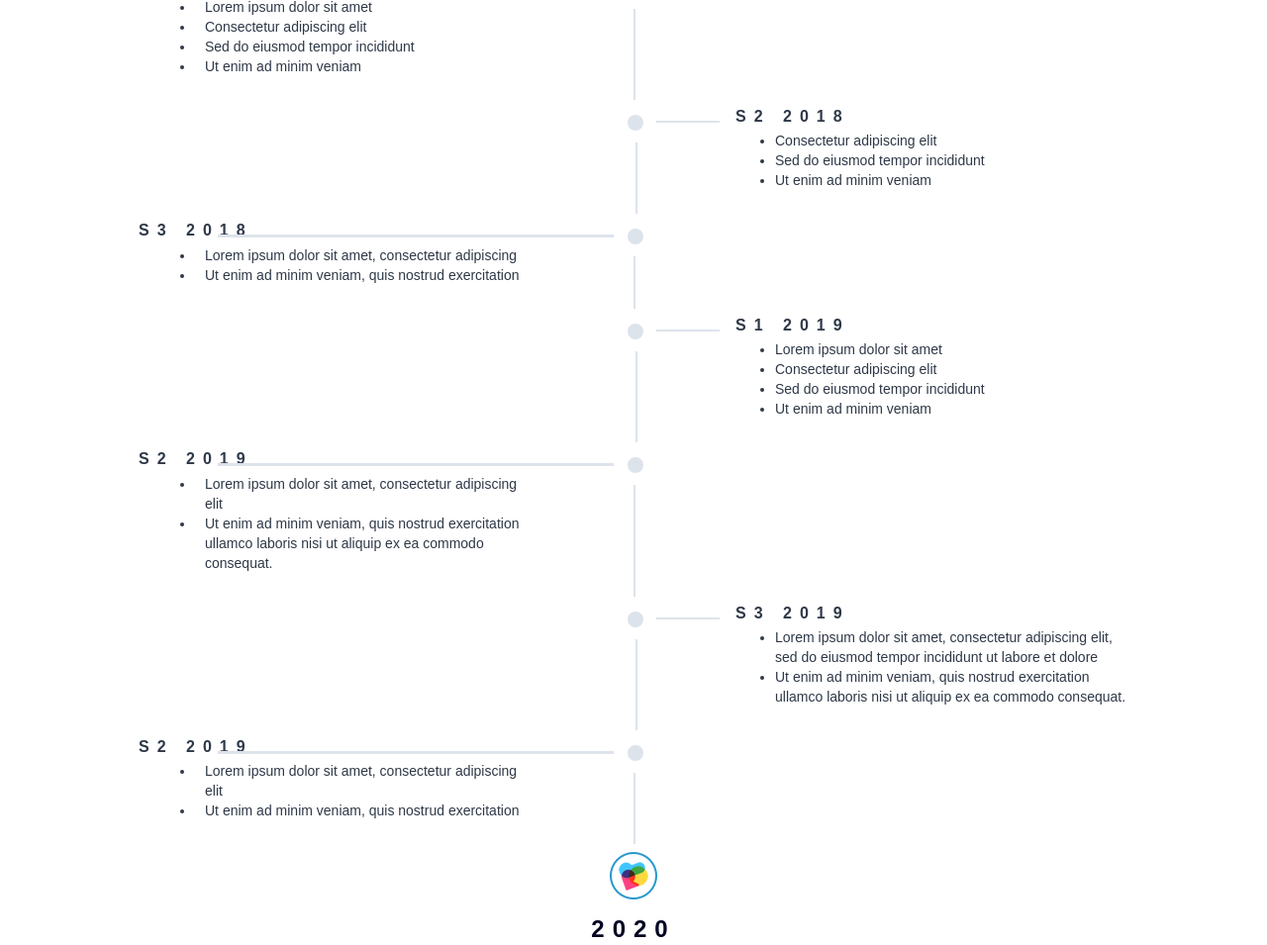
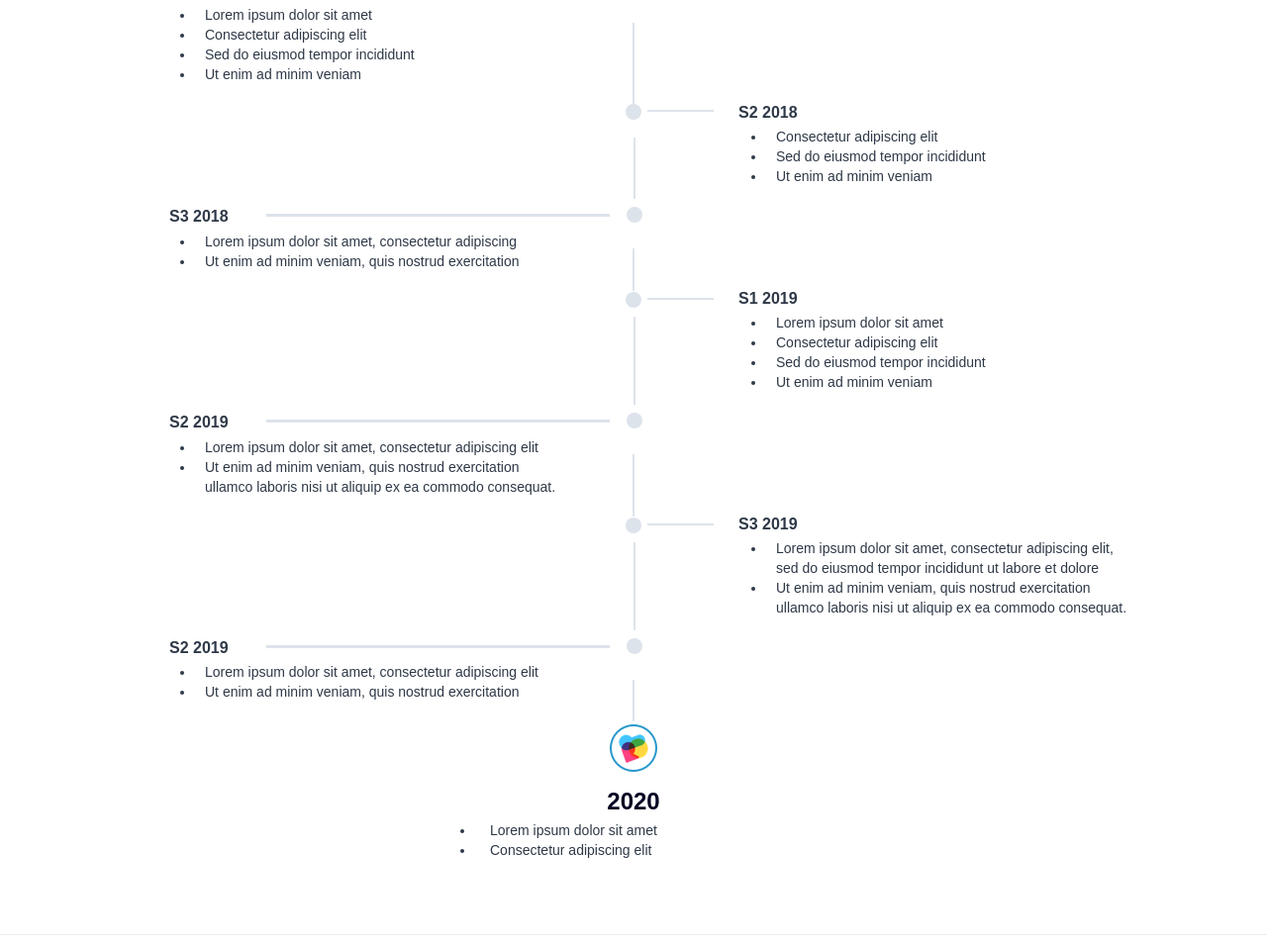
Before and after one commit to IanaOrlova/test, a website: page index.html in a window 1280 px wide. Shown: the part 1263-2218 px from the top of the page at 99% size. Drawn offline with nearby package versions, Linux system fonts and the light colour scheme.

Commit message:
PixelPerfect done

```diff
--- a/index.html
+++ b/index.html
@@ -37,7 +37,8 @@
         <div class="banner-content__parallelogram-absolute">
         </div>
     </div>
-    <div class="data">
+    <div class="data"></div>
+    <div class="data__text">
         <p>Title Block</p>
         <div class="data__container">
             <div class="data__container-days">
@@ -141,16 +142,18 @@
 </section>
 
 <section class="block-list">
+    <div class="block-list__text">
     <p>ROADMAP</p>
-    <div class="block-list__text_absolute">
-        <h3>Party Jokes Startling But Unnecessary</h3>
-    </div>
-    <div class="block-list__parallelogram_absolute">
+        <div class="block-list__text_absolute">
+            <h3>Party Jokes Startling But Unnecessary</h3>
+        </div>
+        <div class="block-list__parallelogram_absolute">
+        </div>
     </div>
     <div class="block-list__container">
         <div class="timeline">
-            <div class="container left">
-                <div class="content left_line">
+            <div class="container left first_dot">
+                <div class="content left_line first">
                     <p>S1 2018</p>
                     <ul>
                         <li>  Lorem ipsum dolor sit amet</li>
@@ -160,8 +163,8 @@
                     </ul>
                 </div>
             </div>
-            <div class="container right">
-                <div class="content right_line">
+            <div class="container right second_dot">
+                <div class="content right_line second">
                     <p>S2 2018</p>
                     <ul>
                         <li>Consectetur adipiscing elit</li>
@@ -171,7 +174,7 @@
                 </div>
             </div>
             <div class="container left">
-                <div class="content left_line">
+                <div class="content left_line third">
                     <p>S3 2018</p>
                     <ul>
                         <li>Lorem ipsum dolor sit amet, consectetur adipiscing</li>
@@ -181,7 +184,7 @@
                 </div>
             </div>
             <div class="container right">
-                <div class="content right_line">
+                <div class="content right_line fourth">
                     <p>S1 2019</p>
                     <ul>
                         <li> Lorem ipsum dolor sit amet</li>
@@ -192,7 +195,7 @@
                 </div>
             </div>
             <div class="container left">
-                <div class="content left_line">
+                <div class="content left_line fifth">
                     <p>S2 2019</p>
                     <ul>
                         <li>Lorem ipsum dolor sit amet, consectetur adipiscing elit</li>
@@ -202,7 +205,7 @@
                 </div>
             </div>
             <div class="container right">
-                <div class="content right_line">
+                <div class="content right_line sixth">
                     <p>S3 2019</p>
                     <ul>
                         <li>Lorem ipsum dolor sit amet, consectetur adipiscing elit,
@@ -214,7 +217,7 @@
                 </div>
             </div>
             <div class="container left">
-                <div class="content left_line">
+                <div class="content left_line seventh">
                     <p>S2 2019</p>
                     <ul>
                         <li>Lorem ipsum dolor sit amet, consectetur adipiscing elit</li>
@@ -224,10 +227,7 @@
             </div>
             <div class="container center ">
                 <div class="content center_line">
-
-
                         <img src="img/logp_light.png" />
-
                     <p>2020</p>
                     <ul>
                         <li> Lorem ipsum dolor sit amet</li>
--- a/sass/main.scss
+++ b/sass/main.scss
@@ -36,7 +36,7 @@ img{
   max-width: 100%;
   display: block;
 }
-
+/********************************навигация************************************************/
 
 .nav{
   display: flex;
@@ -74,6 +74,7 @@ img{
     padding: 22px 33px 18px 34px;
   }
 }
+/******************************************фон первой страницы************************************/
 .banner {
   .banner-img {
     background: url("../img/bg.jpg") no-repeat center;
@@ -120,16 +121,25 @@ img{
       }
     }
   }
+  /************************************голубой блок с отсчетом времени***************************************/
   .data {
+    position: absolute;
+    right: 0;
+    top: 435px;
+    padding-left: 169px;
+    padding-right: 123px;
+    border-bottom: 209px solid #2998cc;
+    border-left: 192px solid transparent;
+    border-right: 141px solid #2998cc;
+  }
+  .data__text {
+    position: absolute;
+    right: 124px;
+    top: 435px;
+
     font-family: Brown, sans-serif;
     font-weight: 700;
-    position: absolute;
-    right: 0;
-    top:435px;
-    background: #2998cc;
     color: white;
-    padding-left: 169px;
-    padding-right: 123px;
     p {
       font-size: 24px;
       text-transform: uppercase;
@@ -151,25 +161,27 @@ img{
       }
       .data__container-hours p {
         color: #d4eaf5;
-        padding-left: 39px;
+        padding-left: 43px;
       }
       .data__container-minutes p {
         color: #a9d6eb;
-        padding-left: 39px;
+        padding-left: 43px;
       }
       .data__container-seconds p {
         color: #7fc1e0;
-        padding-left: 39px;
+        padding-left: 43px;
       }
     }
   }
+/*************************************голубой элемент в верхнем левом углу*******************/
   .element_blue{
     position: absolute;
     top: 0;
-    background:rgba(41, 152, 204, 0.78);
-    height: 148px;
-    width: 116px;
     border-right: 50px solid transparent;
+    height: 0; width: 40px;
+    border-top: 142px solid rgba(41, 152, 204, 0.78);
+    border-right: 96px solid transparent;
+    border-left: 21px solid rgba(41, 152, 204, 0.78);
   }
 }
 
@@ -178,17 +190,23 @@ img{
 .block-reviews{
   margin-top: 20px;
   display: block;
+  .single-item{
+    //max-width: 30%;
+    //max-height: 363px;
+  }
   .block-reviews__slider{
     position: relative;
+    max-width: 91%;
+    padding-top: 29px;
     img{
       width: 100%;
     }
   }
   .block-reviews__slider__content{
     position: absolute;
-    top: 65px;
-    left: 21%;
-    right: 15%;
+    top: 98px;
+    left: 17.2%;
+    //right: 15%;
     color: white;
   }
   .block-reviews__slider__content__container.element1{
@@ -196,8 +214,8 @@ img{
     justify-content: center;
     max-width: 722px;
     .block-reviews__slider__content__text{
-      max-width: 533px;
-      padding-left: 46px;
+      max-width: 560px;
+      padding-left: 52px;
       p{
         font-family: Cera, sans-serif;
         color:  white;
@@ -210,7 +228,7 @@ img{
   }
   .block-reviews__slider__content__container.element2 {
     display: flex;
-    padding-top: 52px;
+    padding-top: 41px;
     .block-reviews__slider__content__text {
       max-width: 151px;
       padding-left: 23px;
@@ -230,16 +248,6 @@ img{
         max-width: 72px;
       }
   }
-  .block-reviews__element{
-    position: absolute;
-    max-width: 28%;
-    top: 0;
-    right: 0;
-    img{
-      display: block;
-      width: 100%;
-    }
-  }
 }
 /********************************************список*********************************/
 
@@ -248,20 +256,30 @@ img{
   text-align: center;
   position: relative;
   border-bottom: 1px solid #ebedf1;
+  padding-top: 10px;
+
+  .block-list__text{
+    position: relative;
+    max-width: 760px;
+    margin: 0 auto;
+  }
+
     p {
       color: #f2f3f5;
       font-size: 144px;
       font-weight: 700;
-    letter-spacing: 8px;
+      letter-spacing: 4px;
     }
+
     .block-list__text_absolute {
       position: absolute;
       z-index: 2;
       margin: 0 auto;
-    top: 56px;
+      top: 50px;
       left: 0;
       right: 0;
       max-width: 516px;
+
       h3 {
         color: #000221;
         font-size: 32px;
@@ -270,45 +288,128 @@ img{
         text-transform: uppercase;
       }
     }
+
     .block-list__parallelogram_absolute {
       position: absolute;
-    top: 57px;
-    left: 416px;
+      top: 50px;
+      left: 115px;
       z-index: 1;
       width: 86px;
       height: 40px;
       background-color: #2998cc;
-    transform: skewX(130deg);
+      transform: skewX(139deg);
     }
+
   .block-list__container {
-    padding: 0 0 67px;
+    padding: 0 0 63px;
     max-width: 1000px;
-    margin: -6px auto 0 ;
+    margin: 0 auto 0 ;
+    .container {
+      position: relative;
+      background-color: inherit;
+      width: 50%;
+      .content {
+        padding-bottom: 12px;
+        position: relative;
+        max-width: 423px;
+        p {
+          font-family: Brown, sans-serif;
+          color: #2e3847;
+          font-size: 16px;
+          font-weight: 700;
+          text-align: left;
+          padding-bottom: 5px;
+          letter-spacing: 0;
         }
+        li {
+          font-family: Cera, sans-serif;
+          color: #2e3847;
+          font-size: 14px;
+          font-weight: 400;
+          text-align: left;
+          line-height: 20px;
+        }
+      }
+      .first{
+        padding: 0 0 20px;
+      }
+      .fourth{
+        padding-top: 7px;
+      }
+      .sixth{
+        padding-top: 7px;
+      }
+    }
+    .content.center_line {
+
+      li{
+        padding-left: 15px;
+      }
+      img {
+        margin: 0 196px 0 176px;
+      }
+      p {
+        text-align: center;
+        color: #000221;
+        font-size: 24px;
+        padding-right: 23px;
+        padding-top: 16px;
+      }
+    }
+    .left_line ul{
+      padding-left: 57px;
+      li{
+        padding-left: 10px;
+      }
+    }
+    .left_line{
+      p{
+        padding-top: 10px;
+        padding-left: 31px;
+      }
+    }
+    .right_line {
+      li{
+        padding-left: 10px;
+      }
+      p{
+        padding-left: 12px;
+      }
+    }
+    }
+    .left {
+      left: 0;
+    }
+
+    .right {
+      left: 51%;
+      padding-left: 84px;
+
+    }
+    .center {
+      left: 30%;
+      padding-top: 11px;
+    }
+  }
+
+  /************************таймлайн********************************/
+
+
   .timeline {
     position: relative;
-    max-width: 1200px;
     margin: 0 auto;
   }
-  /* The actual timeline (the vertical ruler) */
+
   .right > .content::before {
     content: '';
     position: absolute;
     width: 2px;
     background-color: #dde3eb;
-    top: 51px;
-    bottom: -8px;
-    right: 125%;
+    top: 34px;
+    bottom: -1px;
+    right: 122%;
   }
-  .right_line p::before {
-    content: '';
-    position: absolute;
-    top: 29px;
-    left: -80px;
-    width: 16%;
-    height: 2px;
-    background-color: #dde3eb;
-  }
+
   .left > .content::after {
     content: '';
     position: absolute;
@@ -316,50 +417,64 @@ img{
     background-color: #dde3eb;
     top: 51px;
     bottom: -8px;
-    left: 125%;
+    left: 118%;
   }
+
+/******************************линия после даты********************************/
+
+  .right_line p::before {
+    content: '';
+    position: absolute;
+    top: 15px;
+    left: -80px;
+    width: 16%;
+    height: 2px;
+    background-color: #dde3eb;
+  }
+
+  .second.right_line p::before{
+    top: 6px;
+  }
+
   .left_line p::after {
     content: '';
     position: absolute;
-    top: 29px;
-    left: 80px;
-    width: 100%;
+    top: 16px;
+    left: 129px;
+    width: 82%;
     height: 3px;
     background-color: #dde3eb;
   }
-  /* Container around content */
-  .container {
-    position: relative;
-    background-color: inherit;
-    width: 50%;
-    .center_line {
-      img {
-        margin: 0 196px 0 156px;
-      }
-      .content__img {
-        display: inline;
-        margin: 0 auto;
-        text-align: center;
-      }
-      p {
-        text-align: center;
-        font-family: Brown, sans-serif;
-        color: #000221;
-        font-size: 24px;
-        font-weight: 700;
-        padding-right: 40px;
-        padding-top: 16px;
-      }
-    }
+
+  .first.left_line p:after{
+    top: 17px;
   }
 
-  /* The circles on the timeline */
+  /********************************************** круги на тайм линии ***********************/
+
   .left::after {
     @include circle;
+    right: -9px;
+    top: 9px;
   }
+
   .right::after {
     @include circle;
+    left: -18px;
+    top: 9px;
   }
+
+  .first_dot::after{
+    right: -9px;
+    top: 10px;
+  }
+
+  .second_dot::after{
+    top: 0;
+  }
+
+/****************************************************ховер***********************************/
+
   .left:hover:after {
     background-color: #2998cc;
   }
@@ -384,58 +499,17 @@ img{
     p {
       color: #2998cc;
     }
-
   }
 
-  /* Place the container to the left */
-  .left {
-    left: 0;
-  }
 
-  /* Place the container to the right */
-  .right {
-    left: 50%;
-    padding-left: 103px;
-  }
-  .center {
-    left: 32%;
-  }
 
-  /* Fix the circle for containers on the right side */
-  .right::after {
-    left: -6px;
-  }
+  ///* Fix the circle for containers on the right side */
+  //.right::after {
+  //  left: -18px;
+  //}
 
   /* The actual content */
-  .content {
-    padding: 16px 0 ;
-    position: relative;
-    max-width: 400px;
 
-    p {
-      font-family: Brown, sans-serif;
-      color: #2e3847;
-      font-size: 16px;
-      font-weight: 700;
-      text-align: left;
-      padding-bottom: 5px;
-    }
-    li {
-      font-family: Cera, sans-serif;
-      color: #2e3847;
-      font-size: 14px;
-      font-weight: 400;
-      text-align: left;
-      line-height: 20px;
-    }
-  }
-}
-.left_line ul{
-  padding-left: 57px;
-  li{
-    padding-left: 10px;
-  }
-}
 //
 //  /* Media queries - Responsive timeline on screens less than 600px wide */
 //  @media screen and (max-width: 600px) {
@@ -476,11 +550,12 @@ img{
 
 .block-links{
   position: relative;
-  padding: 30px 123px;
+  padding: 30px 126px;
   text-align: center;
   .block-links-logo{
     position: absolute;
-    max-width: 115px;
+    max-width: 104px;
+    top: 34px;
   }
 ul{
   padding: 10px 0;
@@ -489,7 +564,7 @@ ul{
   li{
     list-style: none;
     display: inline;
-    padding-right: 20px;
+    padding-right: 23px;
     color: #9babb8;
     a{
       color: #9babb8;
--- a/sass/mixin.scss
+++ b/sass/mixin.scss
@@ -13,9 +13,9 @@
   position: absolute;
   width: 16px;
   height: 16px;
-  right: -10px;
+
   background-color: #dde3eb;
-  top: 23px;
+
   border-radius: 50%;
   z-index: 1;
 }
```
Also changed, not shown: css/main.min.css. Lines whose indentation alone changed are shown as unchanged.
